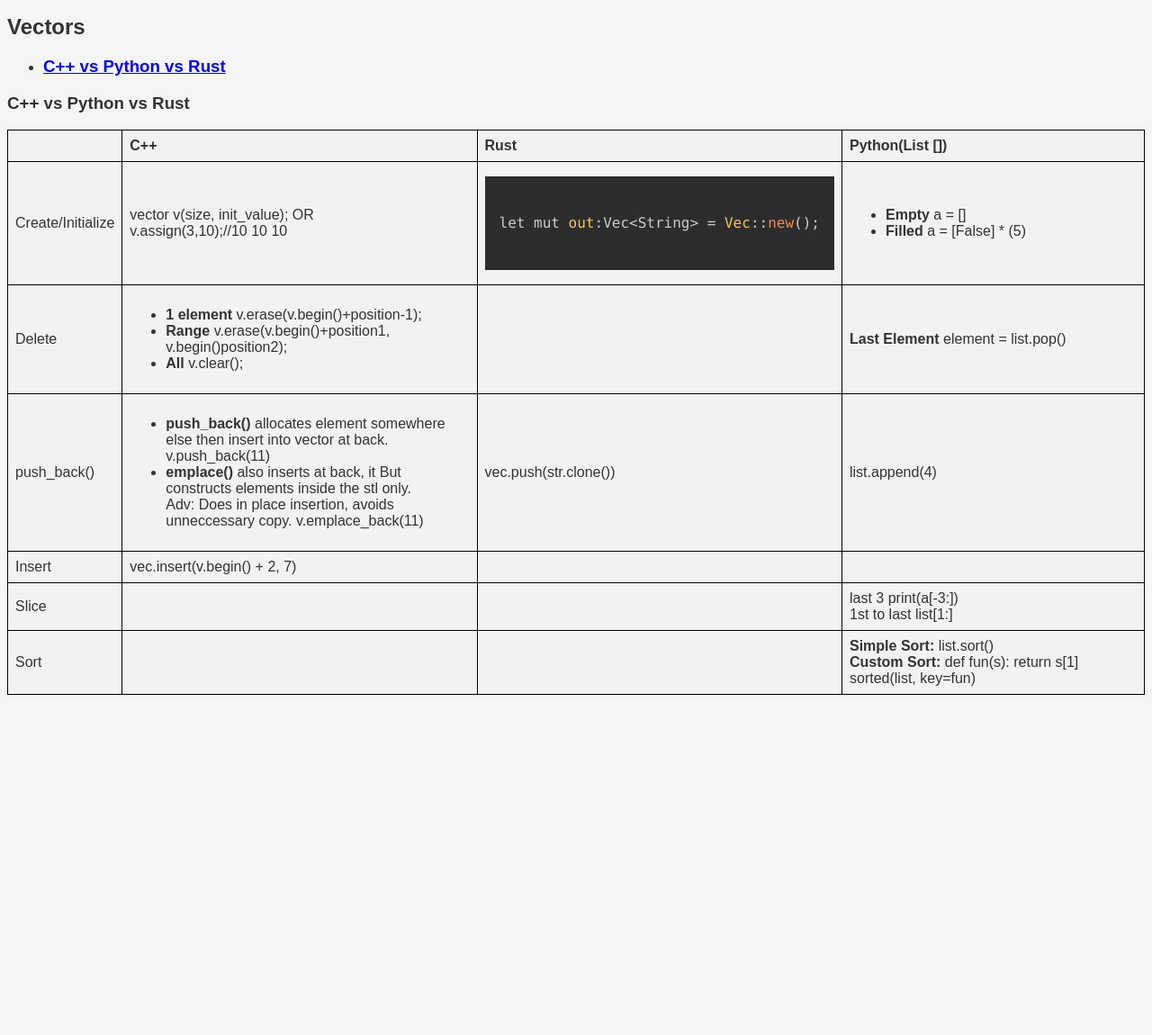
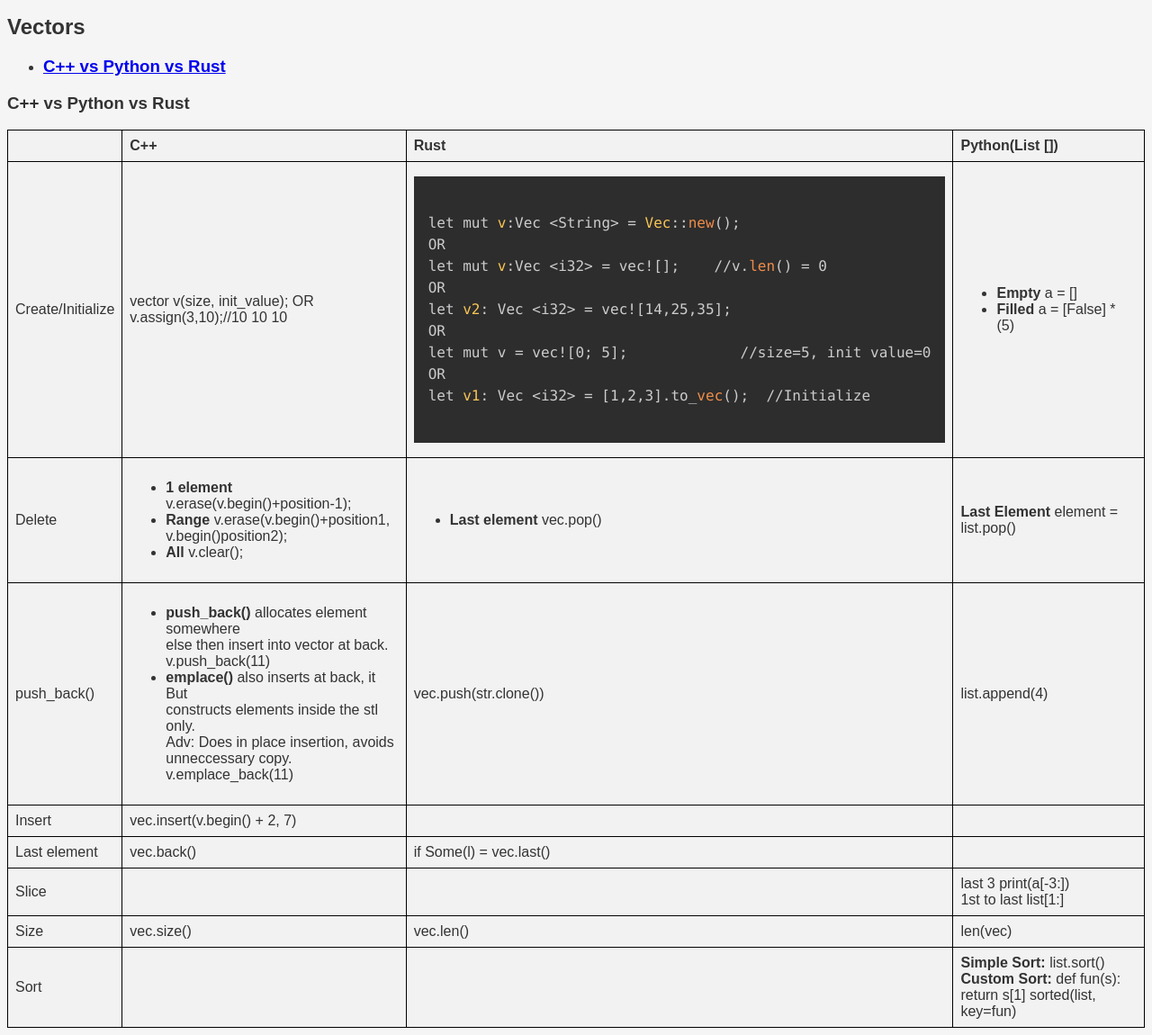
Before and after one commit to code-with-amitk/code-with-amitk.github.io, a Jekyll site: the page docs/Languages/Programming/C++/STL/Containers/Seqeunce_Containers/vector.html, which Jekyll copies as it is, in a window 1280 px wide. Shown: the whole page at 90% size. Built offline with Jekyll 4.4.1, drawn with Linux system fonts in a browser that asks for light colours; before the commit the page ends 900 px from its top, so only the background shows below that.

Commit message:
Update vector.html

```diff
--- a/docs/Languages/Programming/C++/STL/Containers/Seqeunce_Containers/vector.html
+++ b/docs/Languages/Programming/C++/STL/Containers/Seqeunce_Containers/vector.html
@@ -27,7 +27,15 @@
             <td>vector<int> v(size, init_value); OR <br> v.assign(3,10);//10 10 10</td>
             <td>
                 <pre><code class="language-css">
-let mut out:Vec&lt;String> = Vec::new();
+let mut v:Vec &lt;String> = Vec::new();
+OR
+let mut v:Vec &lt;i32> = vec![];    //v.len() = 0
+OR
+let v2: Vec &lt;i32> = vec![14,25,35];
+OR
+let mut v = vec![0; 5];             //size=5, init value=0
+OR
+let v1: Vec &lt;i32> = [1,2,3].to_vec();  //Initialize
                 </code></pre>
             </td>
             <td>
@@ -44,7 +52,9 @@
                 <li><b>Range</b> v.erase(v.begin()+position1, v.begin()position2);</li>
                 <li><b>All</b> v.clear();</li>
             </ul></td>
-            <td></td>
+            <td><ul>
+                <li><b>Last element</b> vec.pop()</li>
+            </ul></td>
             <td><b>Last Element</b> element = list.pop()</td>
         </tr>
         <tr>
@@ -63,10 +73,22 @@
             <td></td>
         </tr>
         <tr>
+            <td>Last element</td>
+            <td>vec.back()</td>
+            <td>if Some(l) = vec.last()</td>
+            <td></td>
+        </tr>
+        <tr>
             <td>Slice</td>
             <td></td>
             <td></td>
             <td>last 3 print(a[-3:]) <br> 1st to last list[1:]</td>
+        </tr>
+        <tr>
+            <td>Size</td>
+            <td>vec.size()</td>
+            <td>vec.len()</td>
+            <td>len(vec)</td>
         </tr>
         <tr>
             <td>Sort</td>
```
